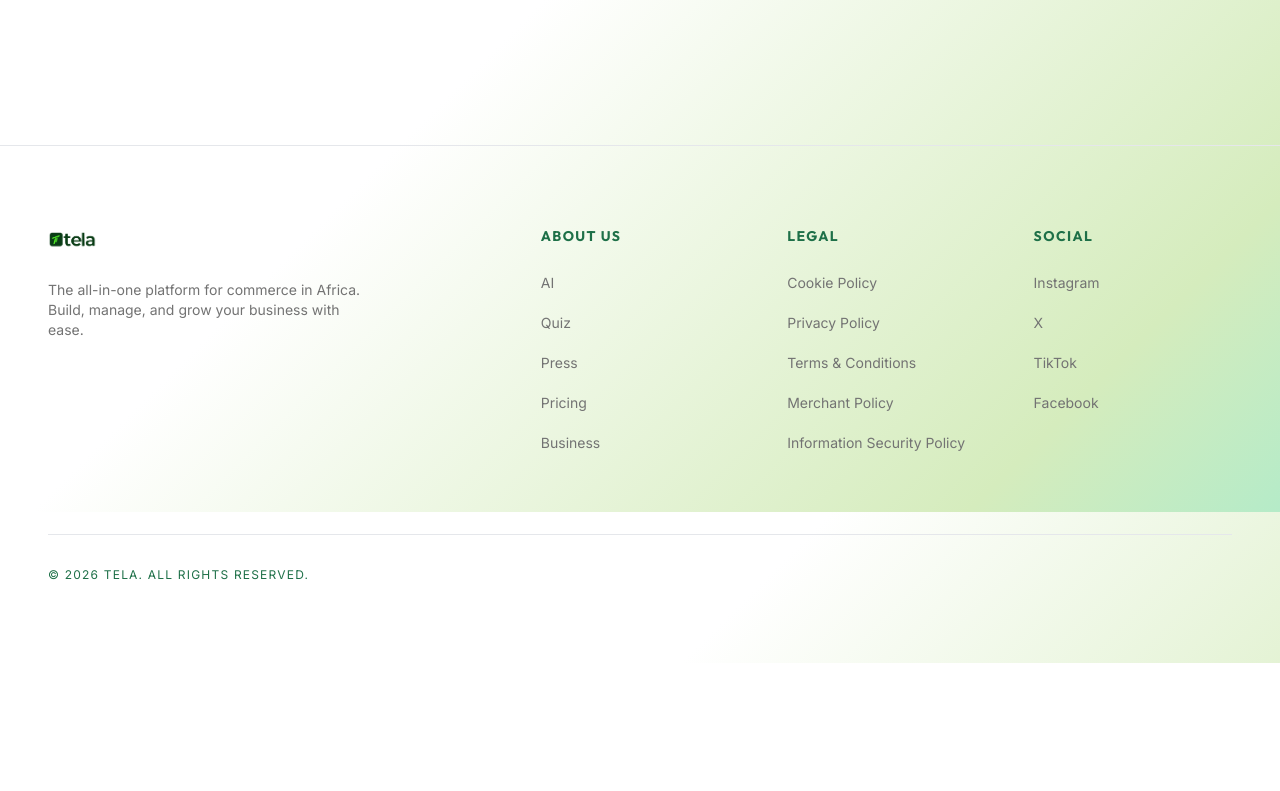
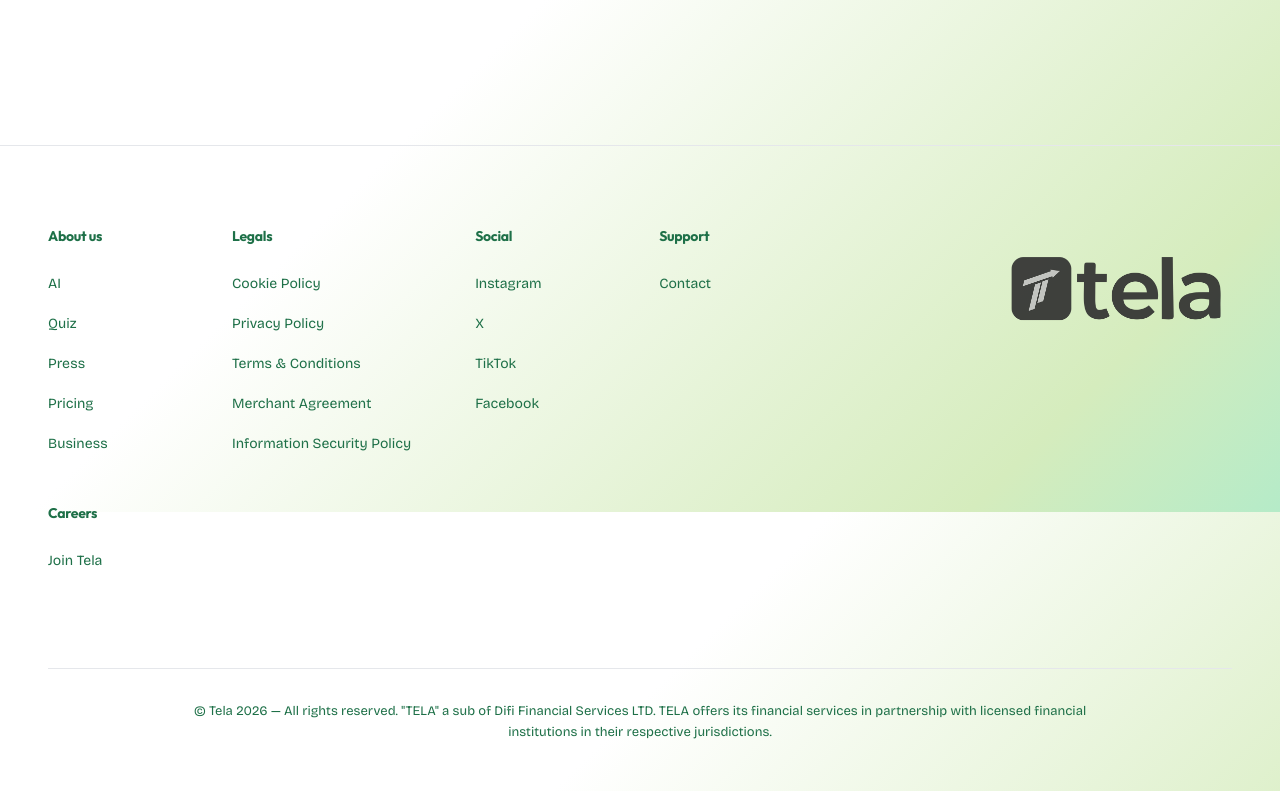
Before and after one commit to Sere45-boi/tela-storefront-landing-page, a Next.js app: page / in a window 1280 px wide. Shown: the part 1088-1879 px from the top of the page. Before the commit the page ends 1751 px from the top, so only its background shows below. Built offline with nearby package versions, Linux system fonts and the light colour scheme.

Commit message:
style: rearrange footer layout and sync typography across layout

```diff
--- a/src/components/layout/Footer.tsx
+++ b/src/components/layout/Footer.tsx
@@ -17,12 +17,12 @@ const Footer = () => {
       ]
     },
     {
-      title: "Legal",
+      title: "Legals",
       links: [
         { label: "Cookie Policy", href: "https://tela.ng/cookies" },
         { label: "Privacy Policy", href: "https://tela.ng/privacy" },
         { label: "Terms & Conditions", href: "https://tela.ng/Terms&conditions" },
-        { label: "Merchant Policy", href: "https://tela.ng/merchant" },
+        { label: "Merchant Agreement", href: "https://tela.ng/merchant" },
         { label: "Information Security Policy", href: "https://tela.ng/isp" }
       ]
     },
@@ -34,30 +34,28 @@ const Footer = () => {
         { label: "TikTok", href: "https://www.tiktok.com/@mytelaapp" },
         { label: "Facebook", href: "https://facebook.com/gettelaapp" }
       ]
+    },
+    {
+      title: "Support",
+      links: [
+        { label: "Contact", href: "https://tela.ng/contact-us" }
+      ]
+    },
+    {
+      title: "Careers",
+      links: [
+        { label: "Join Tela", href: "https://tela.ng/careers" }
+      ]
     }
   ]
 
   return (
-    <footer className="bg-transparent border-t border-muted/10 py-20 px-6 md:px-12">
-      <div className="max-w-7xl mx-auto grid grid-cols-2 md:grid-cols-5 gap-12">
-        <div className="col-span-2">
-          <Link href="/" className="inline-block mb-6">
-            <Image
-              src="/logo.png"
-              alt="Tela Logo"
-              width={100}
-              height={30}
-              className="w-auto h-6 object-contain"
-            />
-          </Link>
-          <p className="text-muted text-sm max-w-xs mb-8">
-            The all-in-one platform for commerce in Africa. Build, manage, and grow your business with ease.
-          </p>
-        </div>
-
+    <footer className="bg-transparent border-t border-muted/10 pt-20 pb-12 px-6 md:px-12 font-bricolage">
+      <div className="max-w-7xl mx-auto flex flex-col md:flex-row justify-between gap-12">
+        <div className="flex flex-wrap gap-x-16 gap-y-12">
           {sections.map((section) => (
-          <div key={section.title}>
-            <h4 className="font-bold text-sm uppercase tracking-widest text-foreground mb-6">
+            <div key={section.title} className="min-w-[120px]">
+              <h4 className="font-bold text-[14px] text-foreground mb-6">
                 {section.title}
               </h4>
               <ul className="space-y-4">
@@ -65,7 +63,7 @@ const Footer = () => {
                   <li key={link.label}>
                     <Link
                       href={link.href}
-                    className="text-muted hover:text-foreground text-sm transition-colors"
+                      className="text-muted/60 hover:text-foreground text-[14px] transition-colors"
                     >
                       {link.label}
                     </Link>
@@ -75,8 +73,25 @@ const Footer = () => {
             </div>
           ))}
         </div>
-      <div className="max-w-7xl mx-auto mt-20 pt-8 border-t border-muted/5 flex flex-col md:flex-row justify-between items-center gap-4 text-xs text-muted/50 uppercase tracking-widest">
-        <p>© 2026 TELA. All rights reserved.</p>
+
+        <div className="flex items-start justify-end">
+          <Link href="/" className="inline-block">
+            <Image
+              src="/logo.png"
+              alt="Tela Logo"
+              width={240}
+              height={80}
+              className="w-auto h-24 md:h-28 object-contain grayscale hover:grayscale-0 transition-all duration-500 opacity-90"
+            />
+          </Link>
+        </div>
+      </div>
+
+      <div className="max-w-7xl mx-auto mt-24 pt-8 border-t border-muted/10">
+        <p className="text-center text-[13px] text-muted/60 leading-relaxed max-w-4xl mx-auto">
+          © Tela 2026 — All rights reserved. "TELA" a sub of Difi Financial Services LTD.
+          TELA offers its financial services in partnership with licensed financial institutions in their respective jurisdictions.
+        </p>
       </div>
     </footer>
   )
--- a/src/components/layout/Header.tsx
+++ b/src/components/layout/Header.tsx
@@ -35,7 +35,7 @@ const Header = () => {
     <>
       <header
         ref={headerRef}
-        className="fixed top-0 left-0 w-full z-[100] py-3 px-6 md:px-12 flex items-center justify-between glass border-b border-muted/10"
+        className="fixed top-0 left-0 w-full z-[100] py-3 px-6 md:px-12 flex items-center justify-between glass border-b border-muted/10 font-bricolage"
       >
         <div className="flex items-center gap-10">
           <Link href="/" className="flex items-center shrink-0">
```
Lines whose indentation alone changed are shown as unchanged.
